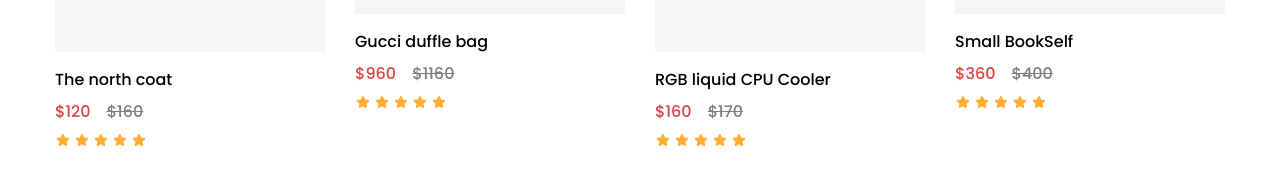
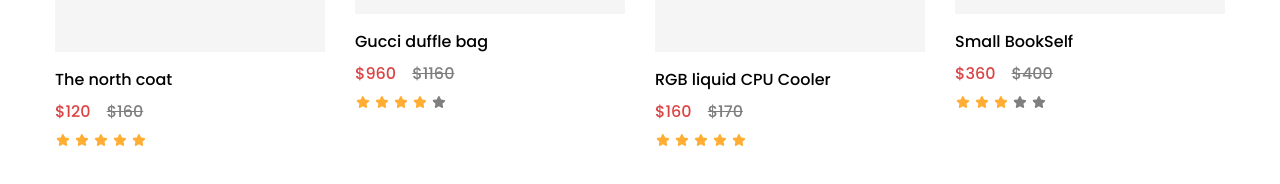
Before and after one commit to jihadcodes/E-commerce-website-design-with-API, a React (Vite) app: page / in a window 1280 px wide. Shown: the part 2167-2351 px from the top of the page. Built offline with nearby package versions, Linux system fonts and the light colour scheme.

Commit message:
feat: add dynamic star rating to BestSelling component with reusable StarRating component

```diff
--- a/src/components/BestSelling/BestSellimg.jsx
+++ b/src/components/BestSelling/BestSellimg.jsx
@@ -7,13 +7,24 @@ import cooler from '../../assets/images/cooler.png'
 import desk from '../../assets/images/desk.png'
 
 const products = [
-  { img: coat, name: 'The north coat', price: '$120', old: '$160' },
-  { img: bag, name: 'Gucci duffle bag', price: '$960', old: '$1160' },
-  { img: cooler, name: 'RGB liquid CPU Cooler', price: '$160', old: '$170' },
-  { img: desk, name: 'Small BookSelf', price: '$360', old: '$400' },
+  { img: coat, name: 'The north coat', price: '$120', old: '$160', rating: 5 },
+  { img: bag, name: 'Gucci duffle bag', price: '$960', old: '$1160', rating: 4 },
+  { img: cooler, name: 'RGB liquid CPU Cooler', price: '$160', old: '$170', rating: 5 },
+  { img: desk, name: 'Small BookSelf', price: '$360', old: '$400', rating: 3 },
 ]
 
-const ProductCard = ({ img, name, price, old }) => (
+const StarRating = ({ rating, total = 5 }) => (
+  <div className="flex gap-[3px]">
+    {[...Array(total)].map((_, i) => (
+      <TiStarFullOutline
+        key={i}
+        className={i < rating ? 'text-[#FFAD33]' : 'text-[rgba(0,0,0,0.5)]'}
+      />
+    ))}
+  </div>
+)
+
+const ProductCard = ({ img, name, price, old, rating }) => (
   <div className="item">
     <div className="py-[35px] px-6 xl:px-10 bg-[#F5F5F5]">
       <img className="mx-auto max-h-[180px] xl:max-h-none object-contain" src={img} alt={name} />
@@ -24,11 +35,7 @@ const ProductCard = ({ img, name, price, old }) => (
     <p className="pb-2 font-poppins font-medium text-[14px] xl:text-[16px] text-[#DB4444] leading-6">
       {price} <del className="ps-2 xl:ps-3 text-[#000000] opacity-50">{old}</del>
     </p>
-    <div className="flex gap-[3px]">
-      {[...Array(5)].map((_, i) => (
-        <TiStarFullOutline key={i} className="text-[#FFAD33]" />
-      ))}
-    </div>
+    <StarRating rating={rating} />
   </div>
 )
 
```
